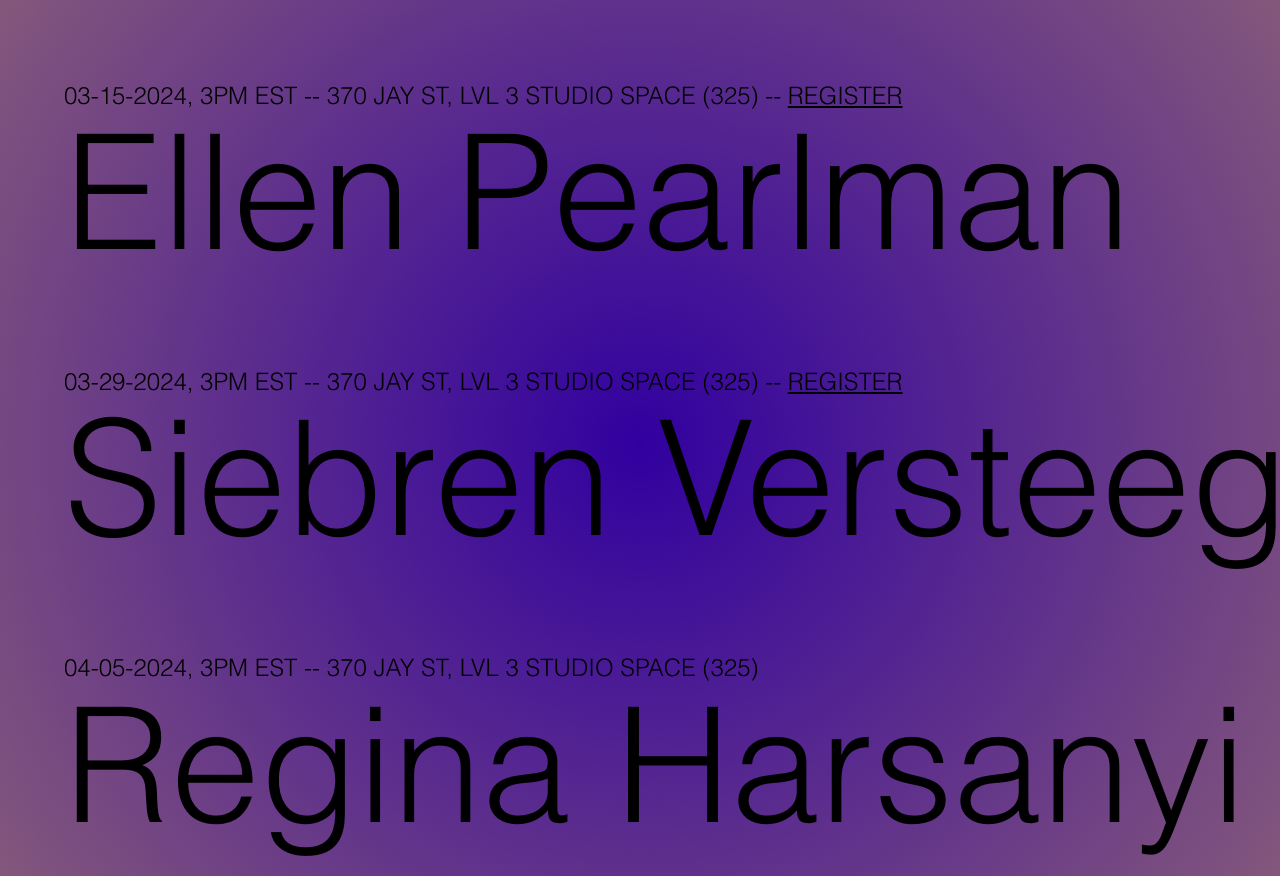
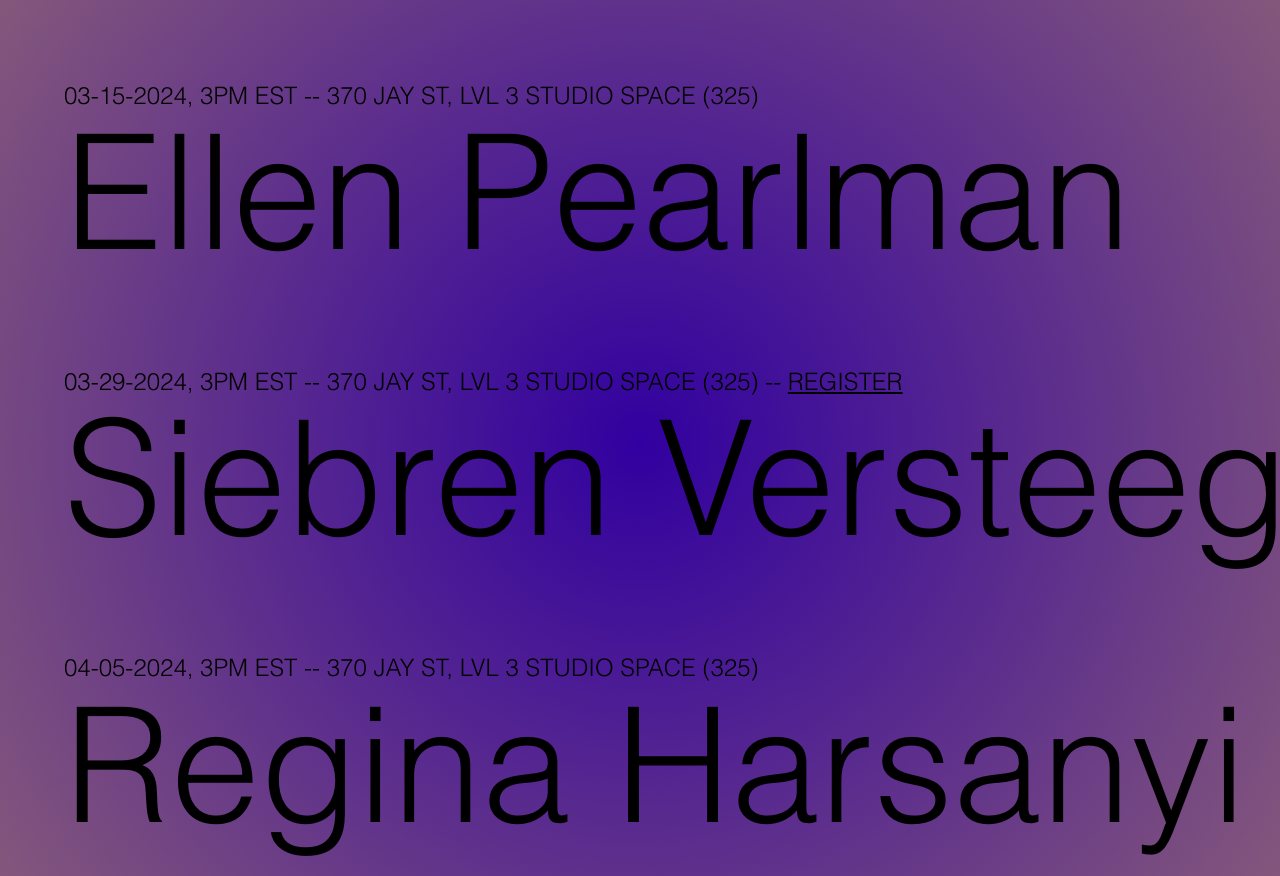
Before and after one commit to yeshhhha/idm-speakerseries-sp24, a plain HTML site: page index.html in a window 1280 px wide. Shown: the part 1358-2234 px from the top of the page. Drawn offline with Linux system fonts and the light colour scheme.

Commit message:
Update index.html

```diff
--- a/index.html
+++ b/index.html
@@ -147,13 +147,13 @@
       <!-- Week 8 ------------------------------------------------->
       <div class="row eight">
         <span class="date">
-          03-15-2024, 3PM EST -- 370 JAY ST, LVL 3 STUDIO SPACE (325)
+          03-15-2024, 3PM EST -- 370 JAY ST, LVL 3 STUDIO SPACE (325) <!--
          --
           <a
             href="https://www.eventbrite.com/e/idm-x-onassis-onx-speaker-series-spring-2024-tickets-861914999967"
           >
             REGISTER
-          </a>
+          </a> -->
         </span>
         <br />
         <span class="speaker">
```
